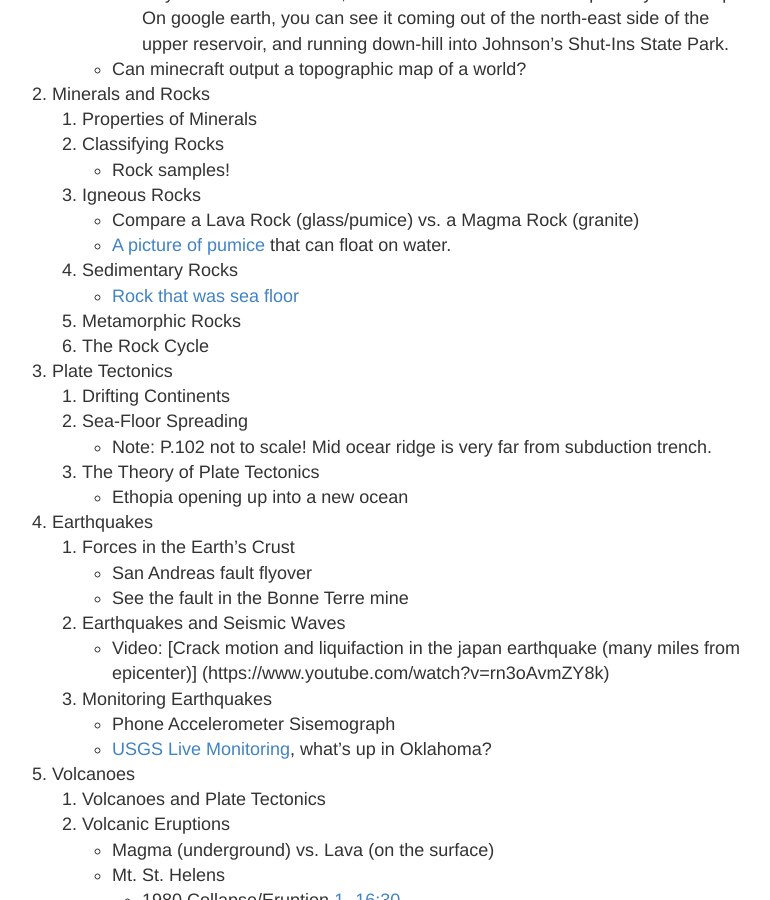
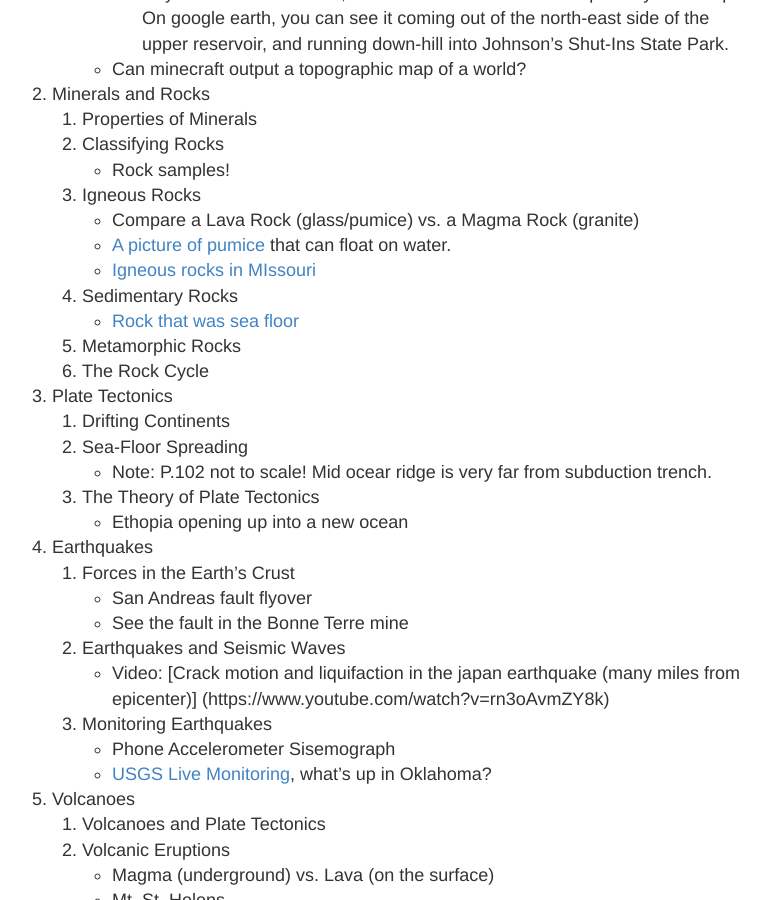
Before and after one commit to ctkstl/earth_science, a Jekyll site: the page built from resources.md, in a window 1280 px wide and 900 px high, scrolled down 1719 px. Shown: the whole window, without its empty margins (258-1028 px from the left). Built offline with Jekyll 4.4.1, drawn with Linux system fonts in a browser that asks for light colours; Markdown is read by kramdown in place of the engine named in the settings.

Commit message:
Merged missing change

```diff
--- a/resources.md
+++ b/resources.md
@@ -34,6 +34,7 @@ permalink: /resources/
     3.  Igneous Rocks
         *   Compare a Lava Rock (glass/pumice) vs. a Magma Rock (granite)
         *   [A picture of pumice](http://epod.usra.edu/blog/2015/06/encore-reticulite.html) that can float on water.
+        *   [Igneous rocks in MIssouri](http://dnr.mo.gov/geology/docs/gcsummer8.pdf)
     4.  Sedimentary Rocks
         *   [Rock that was sea floor](http://epod.usra.edu/blog/2015/06/nevadas-valley-of-fire.html)
     5.  Metamorphic Rocks
```
